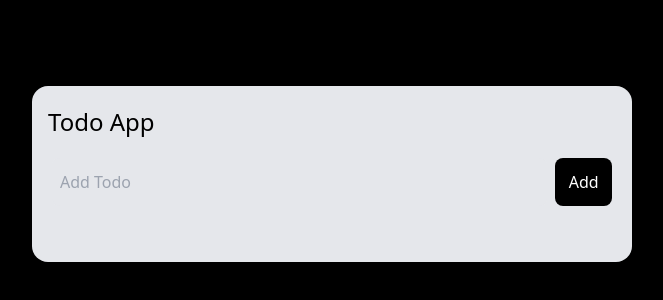
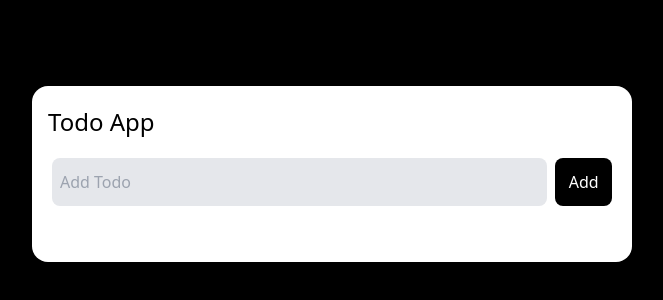
Before and after one commit to Talhamalik495/Todo-App-React, a React (Vite) app: page / in a window 1280 px wide. Shown: the part 226-526 px from the top of the page, without its empty margins (308-971 px from the left). Built offline with nearby package versions, Linux system fonts and the light colour scheme.

Commit message:
Update App.jsx

```diff
--- a/src/App.jsx
+++ b/src/App.jsx
@@ -54,7 +54,7 @@ function App() {
 
   return (
     <div className="w-full h-screen flex justify-center items-center bg-black">
-      <div className="w-[600px] py-5 bg-gray-200 rounded-2xl flex flex-col justify-center">
+      <div className="w-[600px] py-5 bg-white rounded-2xl flex flex-col justify-center">
         <h1 className="text-2xl mx-4">Todo App</h1>
         <TodoInput
           value={inputValue}
```
